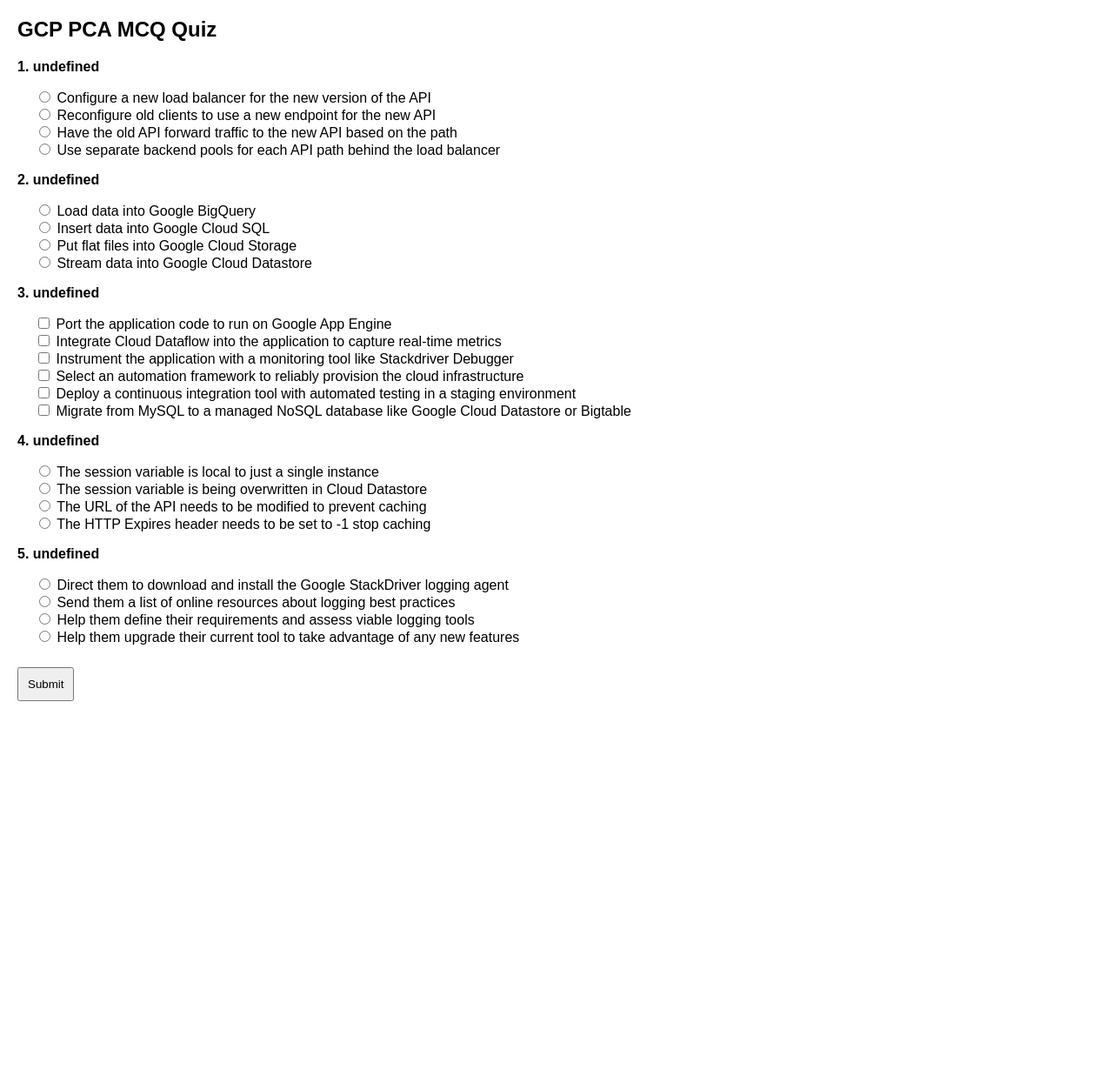
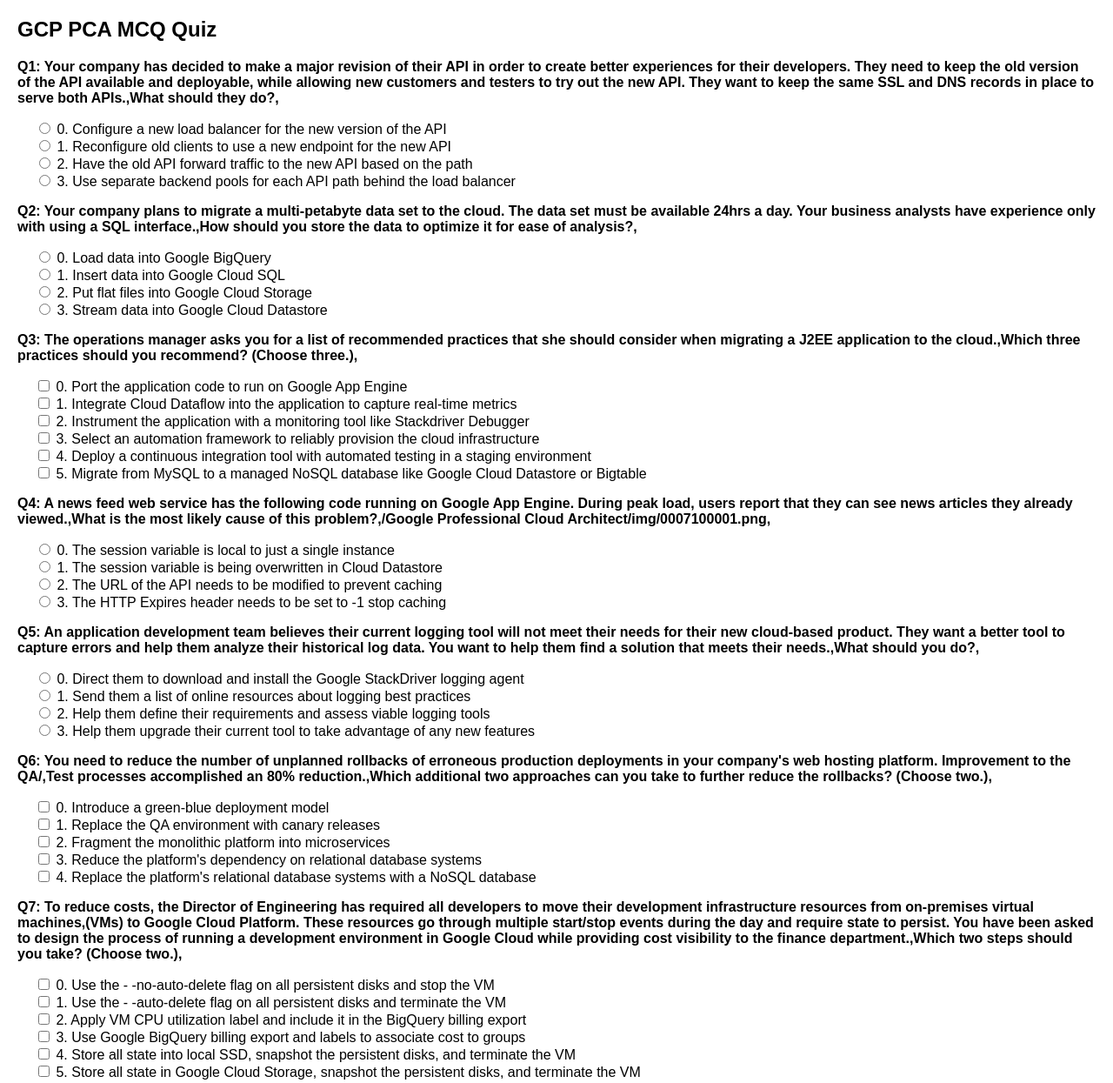
Before and after one commit to ag143/GCPPCA, a plain HTML site: page gcp_pca_quiz.html in a window 1280 px wide. Shown: the top 1245 px of the page at 87% size. Before the commit the page ends 826 px from the top, so only its background shows below. Drawn offline with Linux system fonts and the light colour scheme.

Commit message:
Update gcp_pca_quiz.html

```diff
--- a/gcp_pca_quiz.html
+++ b/gcp_pca_quiz.html
@@ -28,19 +28,19 @@
             const quizContainer = document.getElementById("quiz-container");
             quizContainer.innerHTML = "";
 
-            questions.slice(0, 5).forEach((q, index) => {  // Display first 5 questions
+            questions.forEach((q, index) => {  // Display all questions
                 let questionBlock = document.createElement("div");
                 questionBlock.classList.add("question");
-                questionBlock.innerHTML = `<p><strong>${index + 1}. ${q.question}</strong></p>`;
+                questionBlock.innerHTML = `<p><strong>Q${index + 1}: ${q.body}</strong></p>`;
 
                 let optionsDiv = document.createElement("div");
                 optionsDiv.classList.add("options");
 
                 let inputType = q.answer.length > 1 ? "checkbox" : "radio";
 
-                q.options.forEach(option => {
+                Object.entries(q.options).forEach(([key, option]) => {
                     let optionLabel = document.createElement("label");
-                    optionLabel.innerHTML = `<input type="${inputType}" name="q${index}" value="${option}"> ${option}<br>`;
+                    optionLabel.innerHTML = `<input type="${inputType}" name="q${index}" value="${key}"> ${key}. ${option}<br>`;
                     optionsDiv.appendChild(optionLabel);
                 });
 
@@ -54,9 +54,9 @@
             const questions = document.querySelectorAll(".question");
             questions.forEach((q, index) => {
                 const selectedOptions = document.querySelectorAll(`input[name='q${index}']:checked`);
-                let selectedValues = Array.from(selectedOptions).map(opt => opt.value);
+                let selectedValues = Array.from(selectedOptions).map(opt => opt.value).sort().join('');
 
-                if (selectedValues.length > 0 && JSON.stringify(selectedValues.sort()) === JSON.stringify("Correct Answer".split(',').sort())) {
+                if (selectedValues === questions[index].answer.split('').sort().join('')) {
                     score++;
                 }
             });
```
